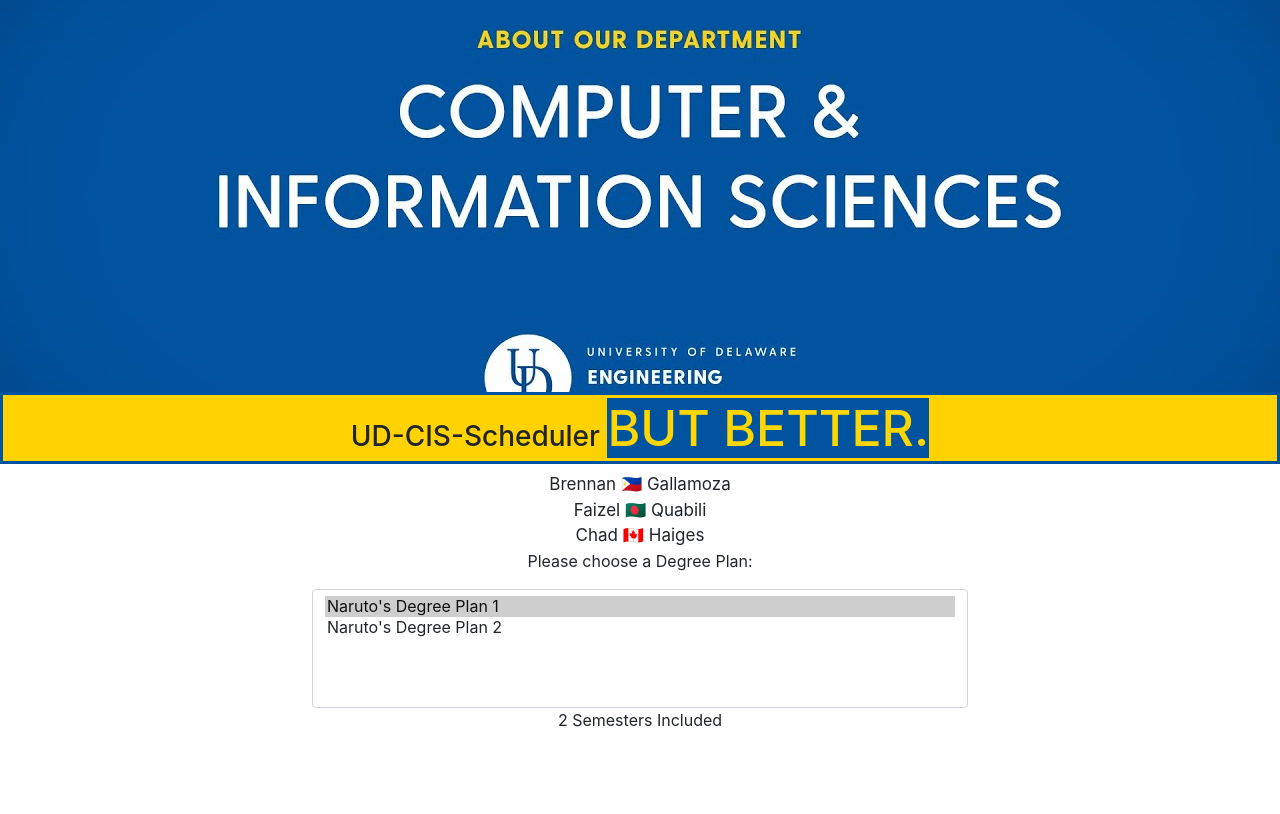
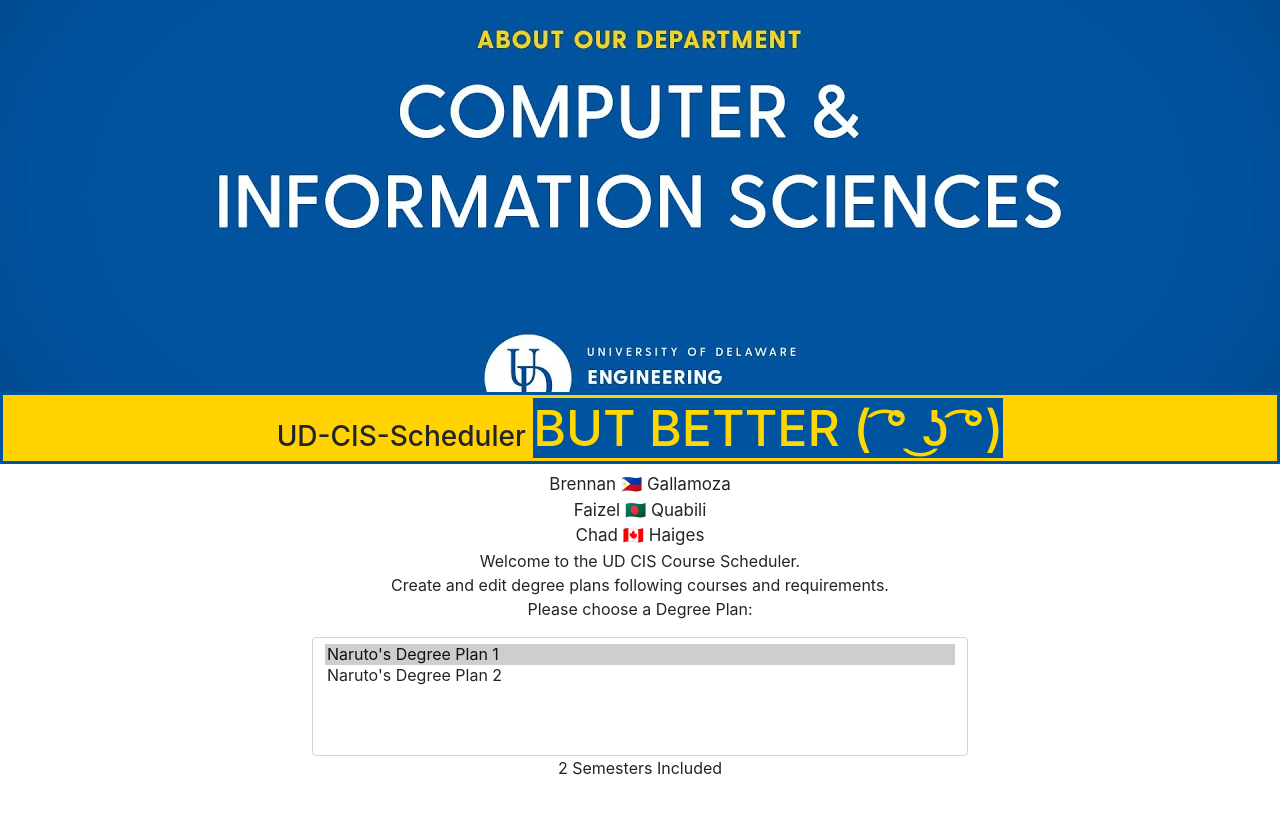
Before and after one commit to UD-CISC275-S22/cis-scheduler-team-25, a React (Create React App) app: page / in a window 1280 px wide. Shown: the top 814 px of the page. Built offline with nearby package versions, Linux system fonts and the light colour scheme.

Commit message:
welcome message

```diff
--- a/src/App.tsx
+++ b/src/App.tsx
@@ -51,7 +51,7 @@
                         backgroundColor: "#00539F"
                     }}
                 >
-                    BUT BETTER.
+                    BUT BETTER ( ͡° ͜ʖ ͡°)
                 </span>
             </h3>
             <span style={{ fontSize: "17px" }}>Brennan 🇵🇭 Gallamoza </span>
@@ -59,6 +59,10 @@
             <span style={{ fontSize: "17px" }}>Faizel 🇧🇩 Quabili </span>
             <div></div>
             <span style={{ fontSize: "17px" }}>Chad 🇨🇦 Haiges </span>
+            <div>
+                Welcome to the UD CIS Course Scheduler. <br></br>Create and edit
+                degree plans following courses and requirements.
+            </div>
             <DegreePlanList
                 plans={plans}
                 currentPlan={currentPlan}
```
